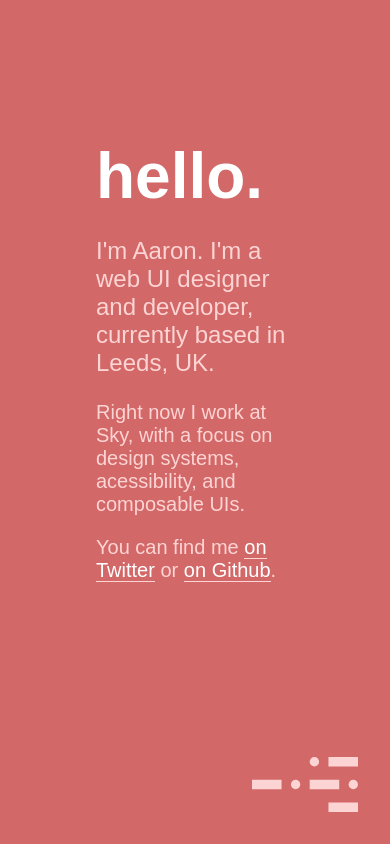
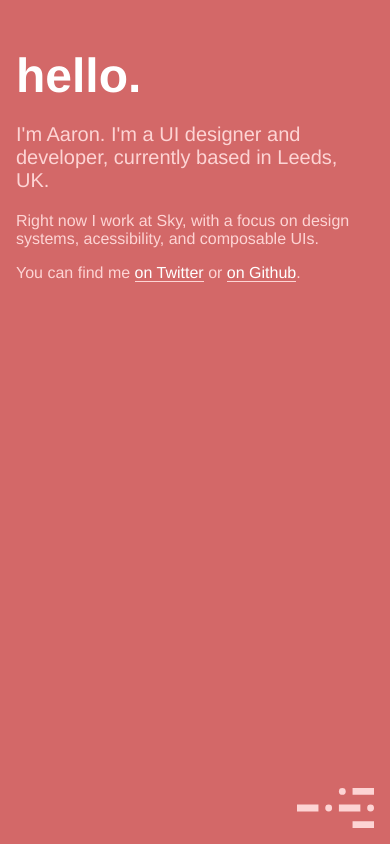
Before and after one commit to aaronthomas/aaronthomas.co.uk, a Next.js app: page / in a window 390 px wide. Built offline with nearby package versions, Linux system fonts and the light colour scheme.

Commit message:
Implement new design and restructure components

```diff
--- a/components/Layout.js
+++ b/components/Layout.js
@@ -1,5 +1,6 @@
 import React from "react";
 import styled, { injectGlobal } from "styled-components";
+import { colors, breakpoints } from "./constants";
 import Logomark from "../components/Logomark";
 
 injectGlobal`
@@ -13,21 +14,34 @@ injectGlobal`
 
   body {
     position: relative;
-    background-color: #d36868;
-    color: #fdd4d4;
-    font-family: "Avenir Next", sans-serif;
+    background-color: ${colors.primary};
+    color: ${colors.secondary};
+    font-family: "Avenir Next", Avenir, Helvetica, Arial, sans-serif;
   }
 `;
 
 const Wrapper = styled.div`
-  max-width: 40em;
-  padding: 6em;
+  padding: 1em;
+
+  @media (min-width: ${breakpoints.medium}) {
+    max-width: 40em;
+    padding: 6em;
+  }
 `;
 
 const CornerLogo = styled(Logomark)`
   position: absolute;
-  bottom: 2em;
-  right: 2em;
+  bottom: 1em;
+  right: 1em;
+  height: 40px;
+  width: 77px;
+
+  @media (min-width: ${breakpoints.medium}) {
+    height: 55px;
+    width: 106px;
+    bottom: 2em;
+    right: 2em;
+  }
 `;
 
 const Layout = ({ children }) => (
--- a/components/Link.js
+++ /dev/null
@@ -1,14 +0,0 @@
-import styled from "styled-components";
-
-const Link = styled.a`
-  color: #fff;
-  border-bottom: 1px solid #fdd4d4;
-  text-decoration: none;
-  transition: border-color 0.25s ease-in-out;
-
-  &:hover {
-    border-color: #fff;
-  }
-`;
-
-export default Link;
--- a/components/Logomark.js
+++ b/components/Logomark.js
@@ -1,9 +1,9 @@
 import React from "react";
 import styled, { injectGlobal } from "styled-components";
-import Link from "./Link";
+import { colors } from "./constants";
 
 const SVG = styled.svg`
-  fill: #fdd4d4;
+  fill: ${colors.secondary};
   transition: fill 0.25s ease-in-out;
 
   &:hover {
@@ -12,8 +12,8 @@ const SVG = styled.svg`
 `;
 
 const Logomark = ({ className }) => (
-  <Link href="http://aaronthomas.co.uk">
-    <SVG width="106" height="55" viewBox="0 0 158 82" className={className}>
+  <a href="http://aaronthomas.co.uk">
+    <SVG viewBox="0 0 158 82" className={className}>
       <g fillRule="evenodd">
         <circle cx="93" cy="7" r="7" />
         <circle cx="65" cy="41" r="7" />
@@ -21,7 +21,7 @@ const Logomark = ({ className }) => (
         <path d="M114 0h44v14h-44zM0 34h44v14H0zM86 34h44v14H86zM114 68h44v14h-44z" />
       </g>
     </SVG>
-  </Link>
+  </a>
 );
 
 export default Logomark;
--- /dev/null
+++ b/components/Typography.js
@@ -0,0 +1,31 @@
+import styled from "styled-components";
+import { colors, breakpoints } from "./constants";
+
+export const Link = styled.a`
+  color: #fff;
+  border-bottom: 1px solid ${colors.secondary};
+  text-decoration: none;
+  transition: border-color 0.25s ease-in-out;
+
+  &:hover {
+    border-color: #fff;
+  }
+`;
+
+export const Heading = styled.h1`
+  color: #fff;
+  font-size: 3rem;
+  margin-bottom: 0;
+
+  @media (min-width: ${breakpoints.medium}) {
+    font-size: 4rem;
+  }
+`;
+
+export const Paragraph = styled.p`
+  font-size: ${props => (props.lead ? "1.25rem" : "1rem")};
+
+  @media (min-width: ${breakpoints.medium}) {
+    font-size: ${props => (props.lead ? "1.5rem" : "1.25rem")};
+  }
+`;
--- /dev/null
+++ b/components/constants.js
@@ -0,0 +1,8 @@
+export const colors = {
+  primary: "#d36868",
+  secondary: "#fdd4d4"
+};
+
+export const breakpoints = {
+  medium: "640px"
+};
--- a/pages/index.js
+++ b/pages/index.js
@@ -1,28 +1,23 @@
 import React from "react";
 import Head from "next/head";
 import styled from "styled-components";
-import Layout from "./../components/Layout";
-import Link from "./../components/Link";
-
-const Heading = styled.h1`
-  color: #fff;
-  font-size: 4rem;
-  margin-bottom: 0;
-`;
-
-const Paragraph = styled.p`
-  font-size: ${props => (props.lead ? "1.5rem" : "1.25rem")};
-`;
+import Layout from "../components/Layout";
+import { Link, Heading, Paragraph } from "../components/Typography";
 
 const Homepage = () => (
   <Layout>
     <Head>
-      <title>Aaron Thomas // Designer & Developer</title>
+      <title>Aaron Thomas — Designer & Developer</title>
+      <link rel="shortcut icon" href="/static/favicon.ico" />
       <meta name="viewport" content="initial-scale=1.0, width=device-width" />
+      <meta
+        name="description"
+        content="Aaron Thomas, Web UI Designer and Developer"
+      />
     </Head>
     <Heading>hello.</Heading>
     <Paragraph lead>
-      I'm Aaron. I'm a web UI designer and developer, currently based in Leeds, UK.
+      I'm Aaron. I'm a UI designer and developer, currently based in Leeds, UK.
     </Paragraph>
     <Paragraph>
       Right now I work at Sky, with a focus on design systems, acessibility, and composable UIs.
```
Also changed, not shown: 2 other files (tests, documents, lock files or other folders).
